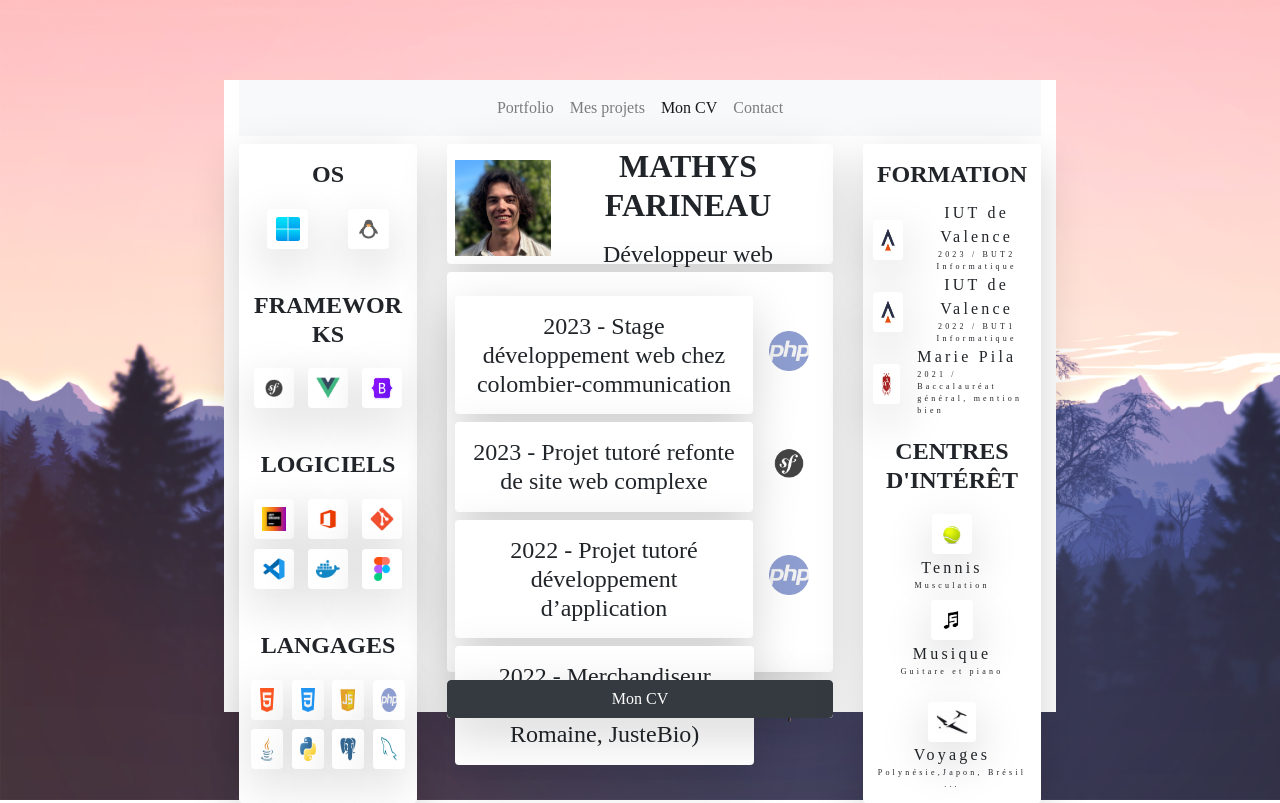
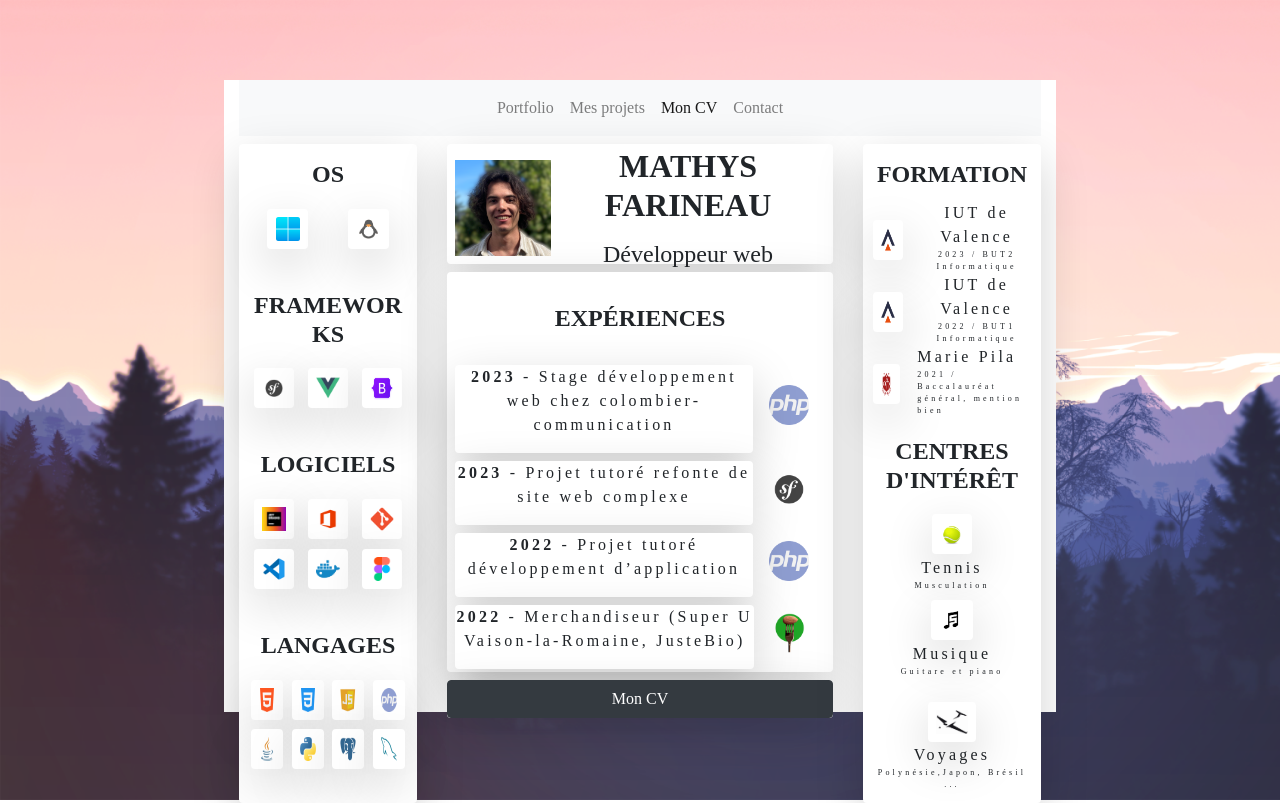
Before and after one commit to IPandragonI/old_portfolio, a PHP site: page /CV.php in a window 1280 px wide. Run offline with PHP 8.4, Linux system fonts and the light colour scheme.

Commit message:
minor improvment

```diff
--- a/CV.php
+++ b/CV.php
@@ -170,27 +170,31 @@
                 <!-- XP -->
                 <div class="card text-center border-0 shadow-lg rounded mt-2" id="Content">
                     <div class="card-body d-flex flex-column">
+                        <div class="title">
+                            <h3 class="card-title font-weight-bold text-uppercase mt-3 mb-4">Expériences</h3>
+                        </div>
+
                         <div class="d-flex align-items-center">
                             <div class="card text-center border-0 shadow-lg rounded mt-2" id="centerBox">
-                                <h4 class="mb-3">2023 - Stage développement web chez colombier-communication</h4>
+                                <p id="lieu" class="mb-3"><b>2023</b> - Stage développement web chez colombier-communication</p>
                             </div>
                             <img src="public/img/php.png">
                         </div>
                         <div class="d-flex align-items-center">
                             <div class="card text-center border-0 shadow-lg rounded mt-2" id="centerBox">
-                                <h4 class="mb-3">2023 - Projet tutoré refonte de site web complexe</h4>
+                                <p id="lieu" class="mb-3"><b>2023</b> - Projet tutoré refonte de site web complexe</p>
                             </div>
                             <img src="public/img/symfony.png">
                         </div>
                         <div class="d-flex align-items-center">
                             <div class="card text-center border-0 shadow-lg rounded mt-2" id="centerBox">
-                                <h4 class="mb-3">2022 - Projet tutoré développement d’application</h4>
+                                <p id="lieu"class="mb-3"><b>2022</b> - Projet tutoré développement d’application</p>
                             </div>
                             <img src="public/img/php.png">
                         </div>
                         <div class="d-flex align-items-center">
                             <div class="card text-center border-0 shadow-lg rounded mt-2" id="centerBox">
-                                <h4 class="mb-3">2022 - Merchandiseur (Super U Vaison-la-Romaine, JusteBio)</h4>
+                                <p id="lieu" class="mb-3"><b>2022</b> - Merchandiseur (Super U Vaison-la-Romaine, JusteBio)</p>
                             </div>
                             <img src="public/img/juste.png">
                         </div>
```
